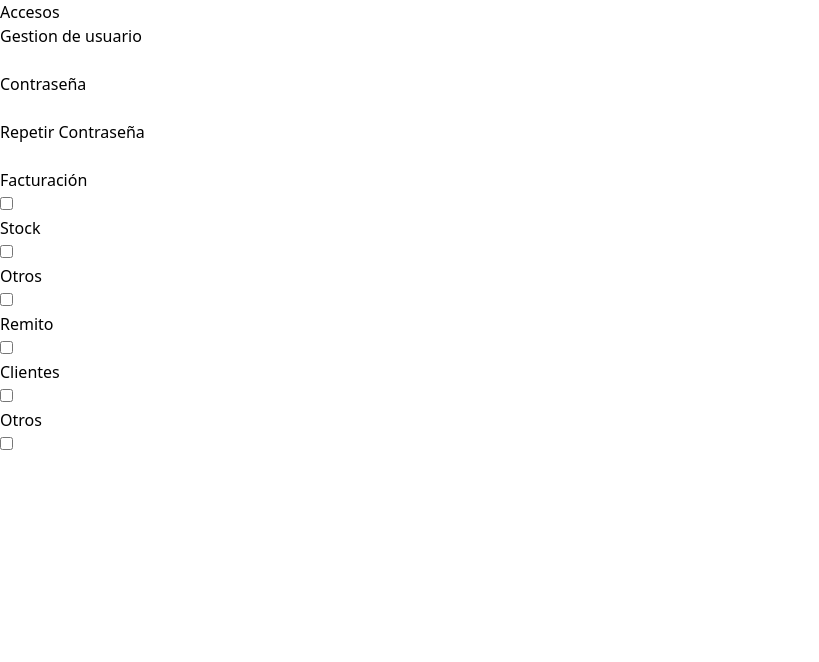
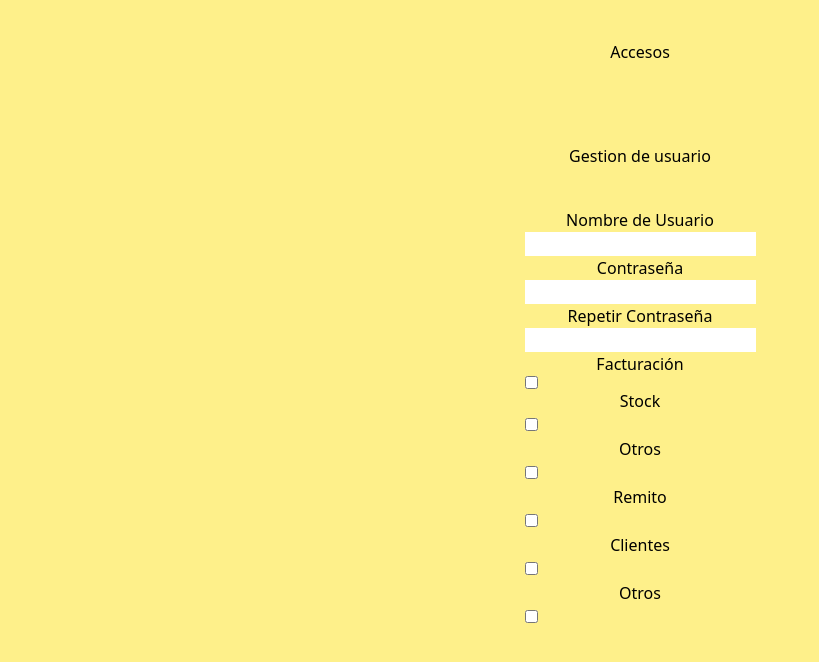
Before and after one commit to Drexai/Cosmar, a React (Vite) app: page /user in a window 1280 px wide. Shown: the top 662 px of the page, without its empty margins (0-819 px from the left). Built offline with nearby package versions, Linux system fonts and the light colour scheme.

Commit message:
Minor ui upd

```diff
--- a/src/components/homeComponent/index.jsx
+++ b/src/components/homeComponent/index.jsx
@@ -1,7 +1,4 @@
 import React from "react";
-// import {BudgetComponent} from "components/budgetComponent"
-// import {ClientComponent} from "components/clientsComponent"
-// import {UserComponent} from "components/userComponent"
 import { Link } from 'react-router-dom'
 
 
--- a/src/components/userComponent/index.jsx
+++ b/src/components/userComponent/index.jsx
@@ -4,25 +4,19 @@ export const UserComponent = () => {
 
 return(
     <>
-        <header>
-            <nav>
-                <h1>Accesos</h1>
-            </nav>
+        <header class="justify-center mx-auto bg-white flex flex-row bg-yellow-200">
+                <h1 class="py-10">Accesos</h1>
         </header>
-        <body>
-            <main>
-                <fieldset>
-                    <legend>
-                        Gestion de usuario
-                    </legend>
-                    <div>
-                        <h2></h2>
-
+        <main class="justify-center h-screen w-full mx-auto bg-white flex flex-row bg-yellow-200">
+                <fieldset class=" h-3/4 mx-auto bg-white flex flex-col bg-yellow-200">
+                       <h2 class="py-10 flex justify-center">Gestion de usuario</h2>
+                    <section class="flex flex-col ">
+                        <div >
+                            <h2 class="flex justify-center">Nombre de Usuario</h2>
                             <label htmlFor="dataOne"> < input type="text"/></label>
-
                         </div>
                         <div>
-                        <h2>Contraseña</h2>
+                            <h2 class="flex justify-center">Contraseña</h2>
 
                             <label htmlFor="dataTwo">
                                 <input type="password"/>
@@ -30,47 +24,49 @@ return(
                         </div>
 
                         <div>
-                        <h2>Repetir Contraseña</h2>
+                            <h2 class="flex justify-center">Repetir Contraseña</h2>
 
                             <label htmlFor="dataThree">
                             <input type="password"/>
                             </label>
                         </div>
+                    </section>
+                    <section class="flex flex-col">
                         <div>
-                        <h2>Facturación</h2>
-                        <input type="checkbox"/>
+                            <h2 class="flex justify-center">Facturación</h2>
+                            <input class="flex justify-center" type="checkbox"/>
                             <label htmlFor="dataFour"></label>
 
                         </div>
                         <div>
-                        <h2>Stock</h2>
+                            <h2 class="flex justify-center">Stock</h2>
                             <input type="checkbox"/>
                             <label htmlFor="dataFive"></label>
                         </div>
                         <div>
-                        <h2>Otros</h2>
+                            <h2 class="flex justify-center">Otros</h2>
                             <input type="checkbox"/>
                             <label htmlFor="dataSix"></label>
 
                         </div>
                         <div>
-                        <h2>Remito</h2>
+                            <h2 class="flex justify-center" >Remito</h2>
                             <input type="checkbox"/>
                             <label htmlFor="dataSeven"></label>
                         </div>
                         <div>
-                        <h2>Clientes</h2>
+                            <h2 class="flex justify-center" >Clientes</h2>
                             <input type="checkbox"/>
                             <label htmlFor="dataEight"/>
                         </div>
                         <div>
-                        <h2>Otros</h2>
+                            <h2 class="flex justify-center" >Otros</h2>
                             <input type="checkbox"/>
                             <label htmlFor="dataNine"></label>
                         </div>
+                    </section>
                 </fieldset>
             </main>
-        </body>
     </>
 )
 }
```
Lines whose indentation alone changed are shown as unchanged.
